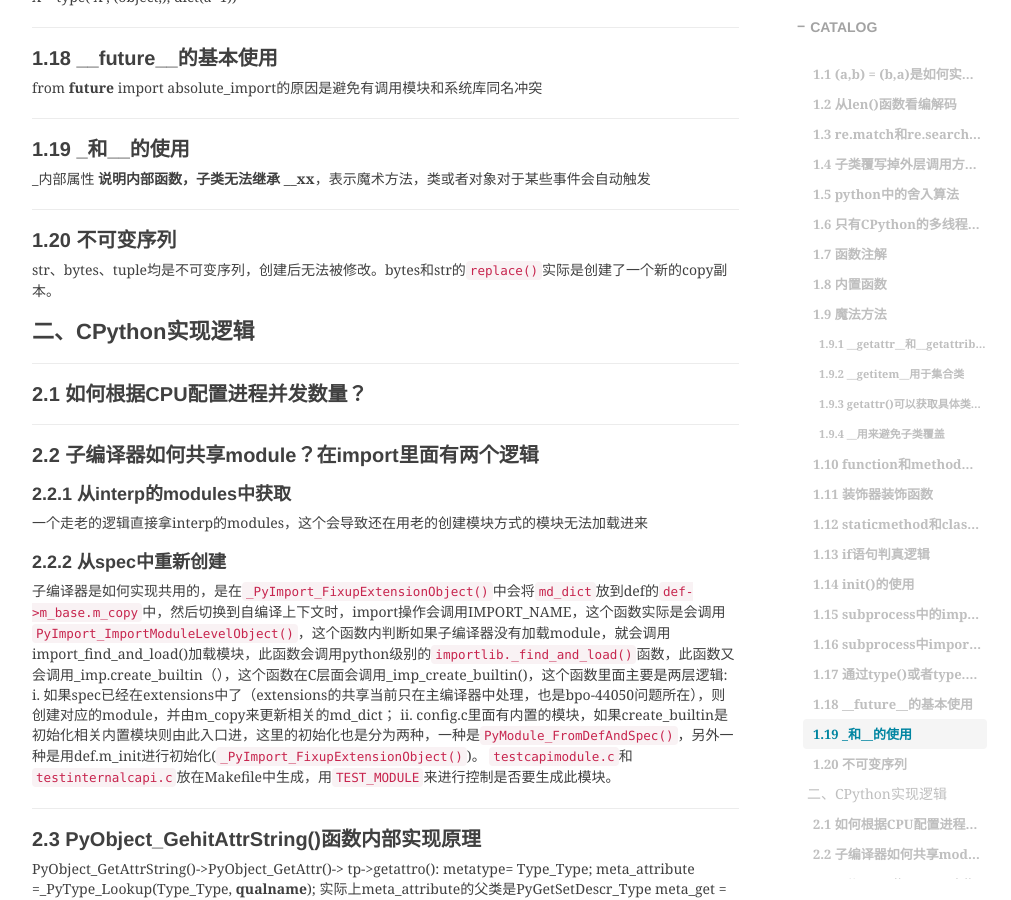
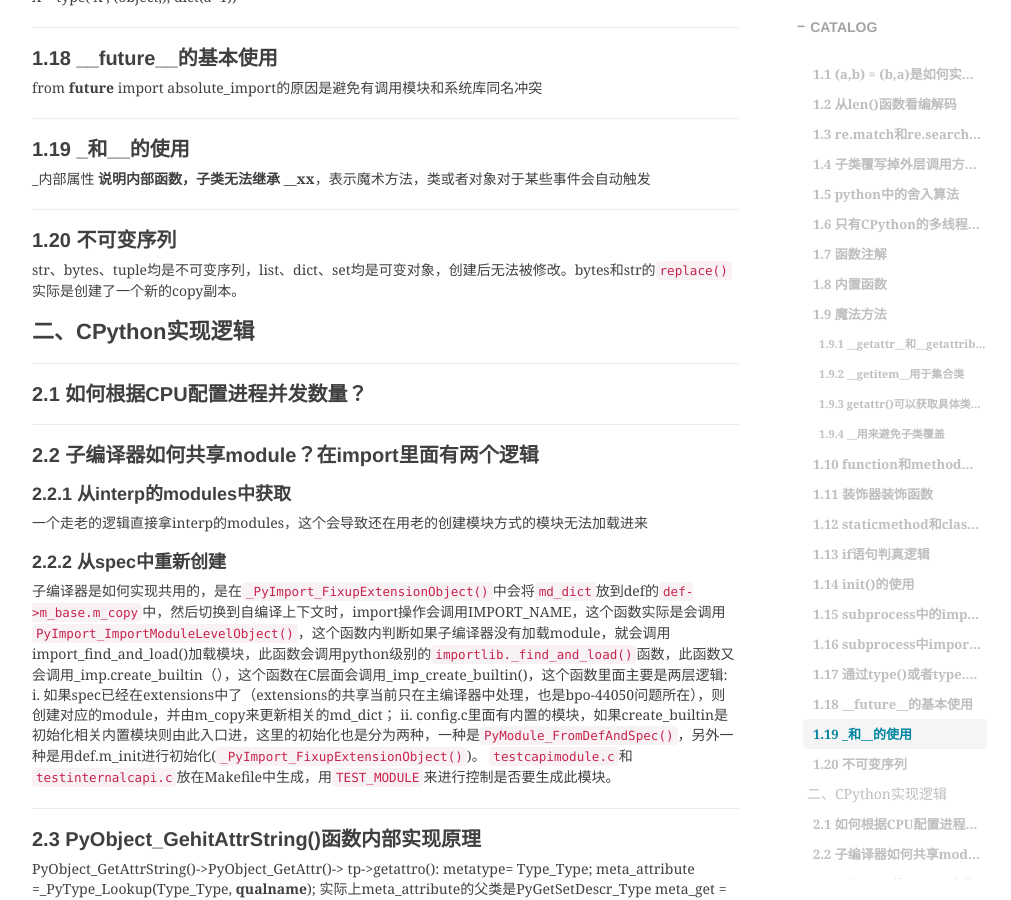
Before and after one commit to shihai1991/shihai1991.github.io, a Jekyll site: the page built from _posts/2022-12-10-CPython知识点简单梳理.md, in a window 1280 px wide and 900 px high, scrolled down 2890 px. Shown: the whole window, without its empty margins (233-1244 px from the left). Built offline with Jekyll 4.4.1, drawn with Linux system fonts in a browser that asks for light colours; nearby versions of some CDN libraries; comment, search, counter and statistics services are not loaded.

Commit message:
Update 2022-12-10-CPython知识点简单梳理.md

```diff
--- a/_posts/2022-12-10-CPython知识点简单梳理.md
+++ b/_posts/2022-12-10-CPython知识点简单梳理.md
@@ -103,7 +103,7 @@ from __future__ import absolute_import的原因是避免有调用模块和系统
 _内部属性 __说明内部函数，子类无法继承 __xx__，表示魔术方法，类或者对象对于某些事件会自动触发
 
 ## 1.20 不可变序列
-str、bytes、tuple均是不可变序列，创建后无法被修改。bytes和str的`replace()`实际是创建了一个新的copy副本。
+str、bytes、tuple均是不可变序列，list、dict、set均是可变对象，创建后无法被修改。bytes和str的`replace()`实际是创建了一个新的copy副本。
 
 # 二、CPython实现逻辑
 ## 2.1 如何根据CPU配置进程并发数量？
```
